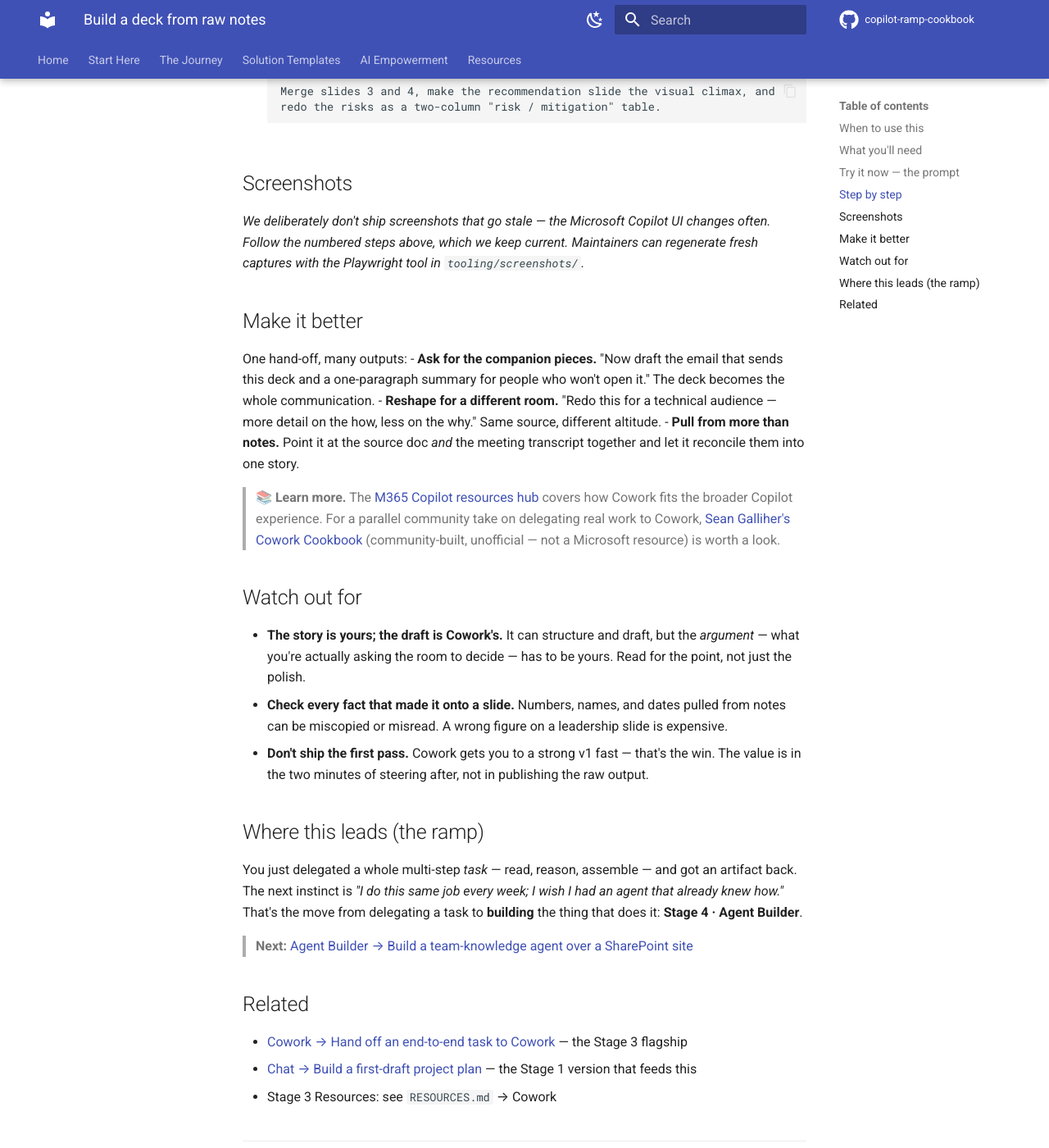
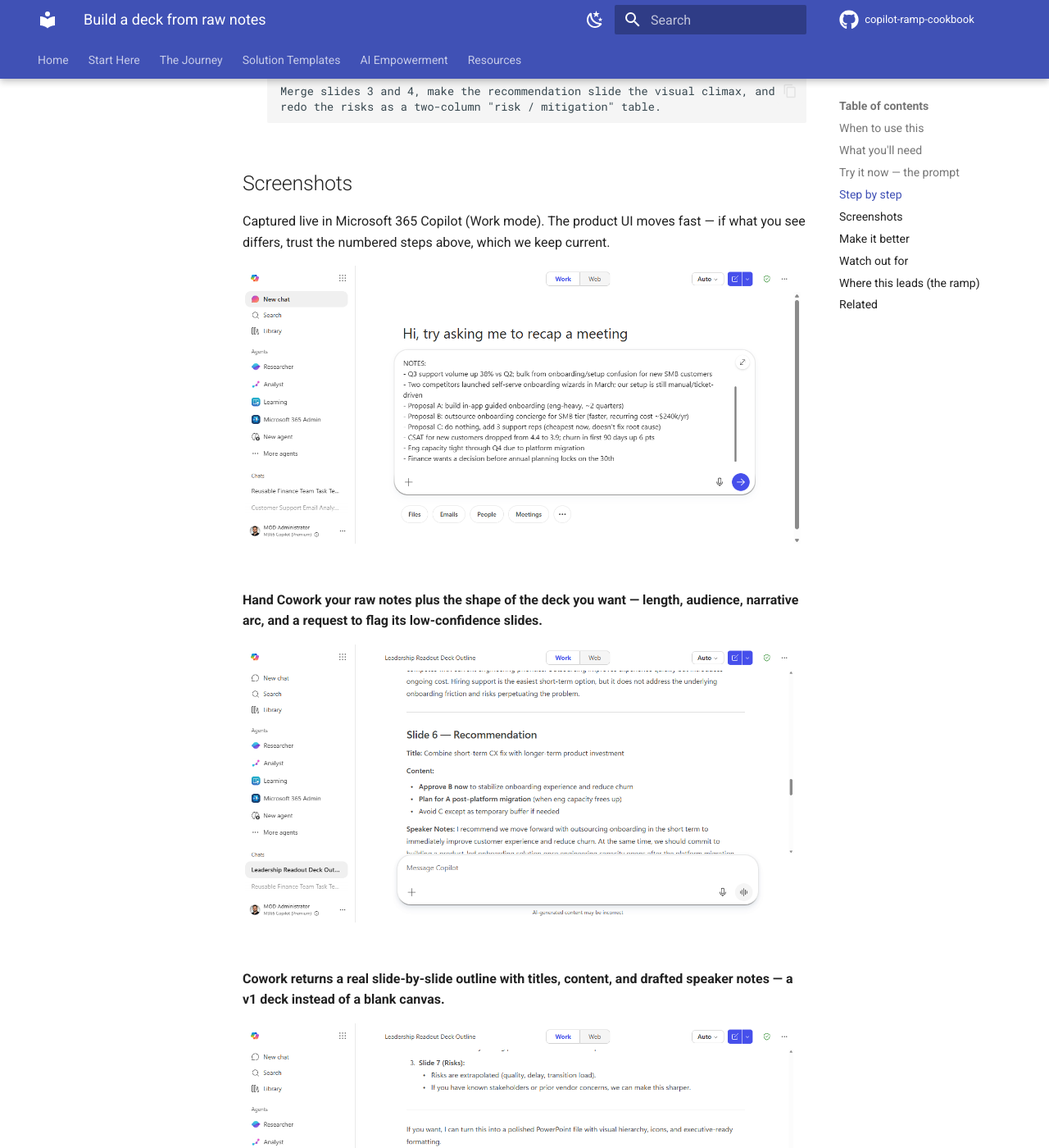
Before and after one commit to MawellGlass/copilot-ramp-cookbook, an MkDocs documentation site: the page built from docs/walkthroughs/cowork-deck-from-notes.md, in a window 1280 px wide and 1400 px high, scrolled down 1398 px. Shown: the whole window at 82% size. Built offline with MkDocs 1.6.1 and Material for MkDocs 9.7.7, drawn with Linux system fonts in a browser that asks for light colours; comment, search, counter and statistics services are not loaded; some of the changed text lies outside the part shown.

Commit message:
Stage 3: real Cowork screenshots for end-to-end-task, recurring-weekly-digest, recipe-library, deck-from-notes, multi-doc-synthesis

```diff
--- a/docs/walkthroughs/cowork-deck-from-notes.md
+++ b/docs/walkthroughs/cowork-deck-from-notes.md
@@ -61,7 +61,16 @@
 
 ## Screenshots
 
-_We deliberately don't ship screenshots that go stale — the Microsoft Copilot UI changes often. Follow the numbered steps above, which we keep current. Maintainers can regenerate fresh captures with the Playwright tool in `tooling/screenshots/`._
+Captured live in Microsoft 365 Copilot (Work mode). The product UI moves fast — if what you see differs, trust the numbered steps above, which we keep current.
+
+![Raw notes pasted into Copilot with a request to build a 7-slide leadership deck](../screenshots/cowork-deck-from-notes/01-notes-prompt.png)
+**Hand Cowork your raw notes plus the shape of the deck you want — length, audience, narrative arc, and a request to flag its low-confidence slides.**
+
+![A slide-by-slide deck outline with titles, content, and drafted speaker notes](../screenshots/cowork-deck-from-notes/02-deck-structure.png)
+**Cowork returns a real slide-by-slide outline with titles, content, and drafted speaker notes — a v1 deck instead of a blank canvas.**
+
+![Copilot flagging its least-confident slides and offering to build a PowerPoint file](../screenshots/cowork-deck-from-notes/03-flagged-slides.png)
+**It flags the slides it was least sure about so you know where to apply judgment, then offers to turn the outline into a polished PowerPoint file.**
 
 ## Make it better
 One hand-off, many outputs:
```
Also changed, not shown: docs/walkthroughs/cowork-end-to-end-task.md (+7 -1 lines), docs/walkthroughs/cowork-multi-doc-synthesis.md (+10 -1 lines), docs/walkthroughs/cowork-recipe-library.md (+7 -1 lines), docs/walkthroughs/cowork-recurring-weekly-digest.md (+4 -1 lines), docs/screenshots/cowork-deck-from-notes/01-notes-prompt.png (added), docs/screenshots/cowork-deck-from-notes/02-deck-structure.png (added), docs/screenshots/cowork-deck-from-notes/03-flagged-slides.png (added), docs/screenshots/cowork-end-to-end-task/01-task-entered.png (added), docs/screenshots/cowork-end-to-end-task/02-grounded-plan.png (added), docs/screenshots/cowork-multi-doc-synthesis/01-sources-prompt.png (added), docs/screenshots/cowork-multi-doc-synthesis/02-bottom-line.png (added), docs/screenshots/cowork-multi-doc-synthesis/03-conflicts-gaps.png (added), docs/screenshots/cowork-recipe-library/01-recipe-prompt.png (added), docs/screenshots/cowork-recipe-library/02-recipes-response.png (added), 1 more files.
